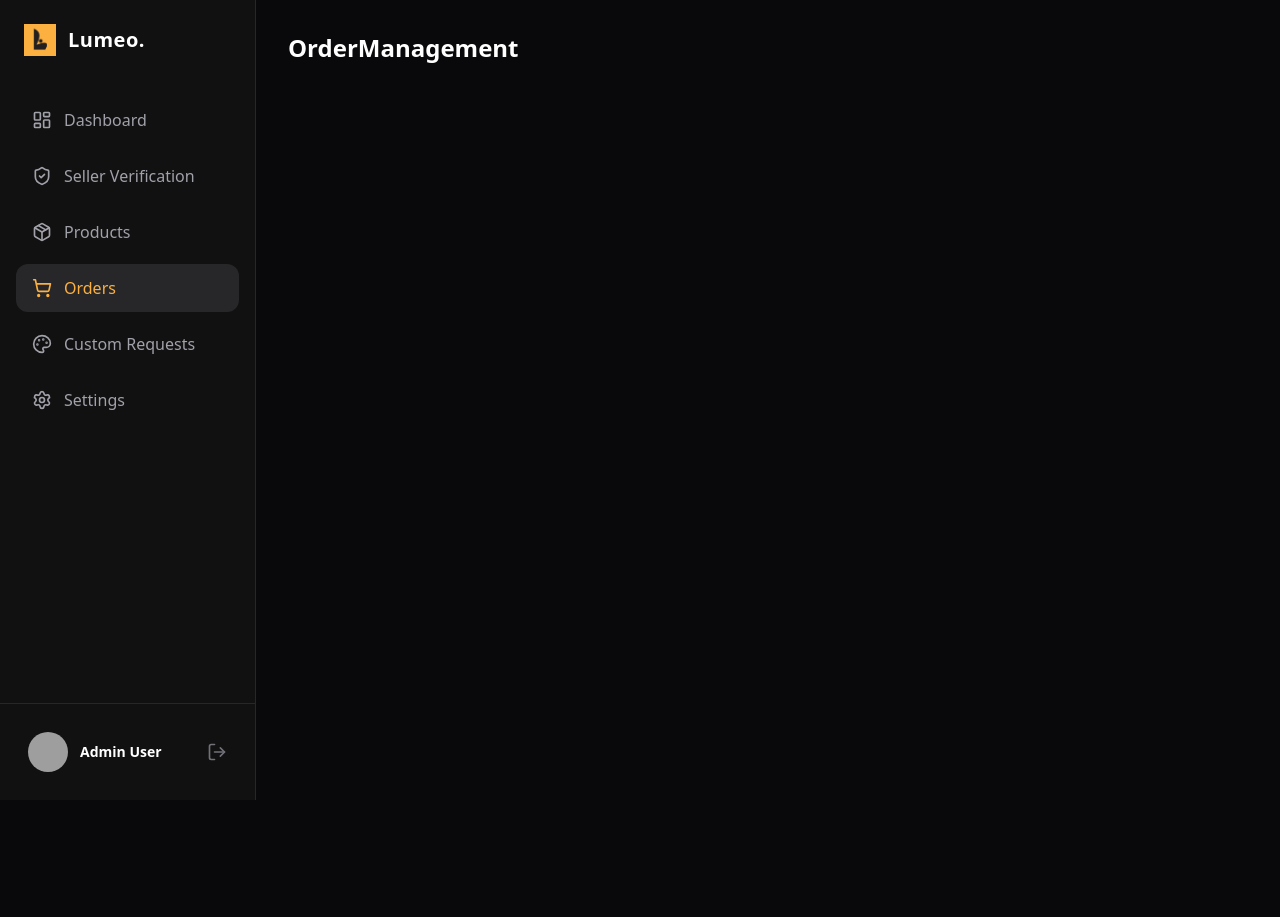
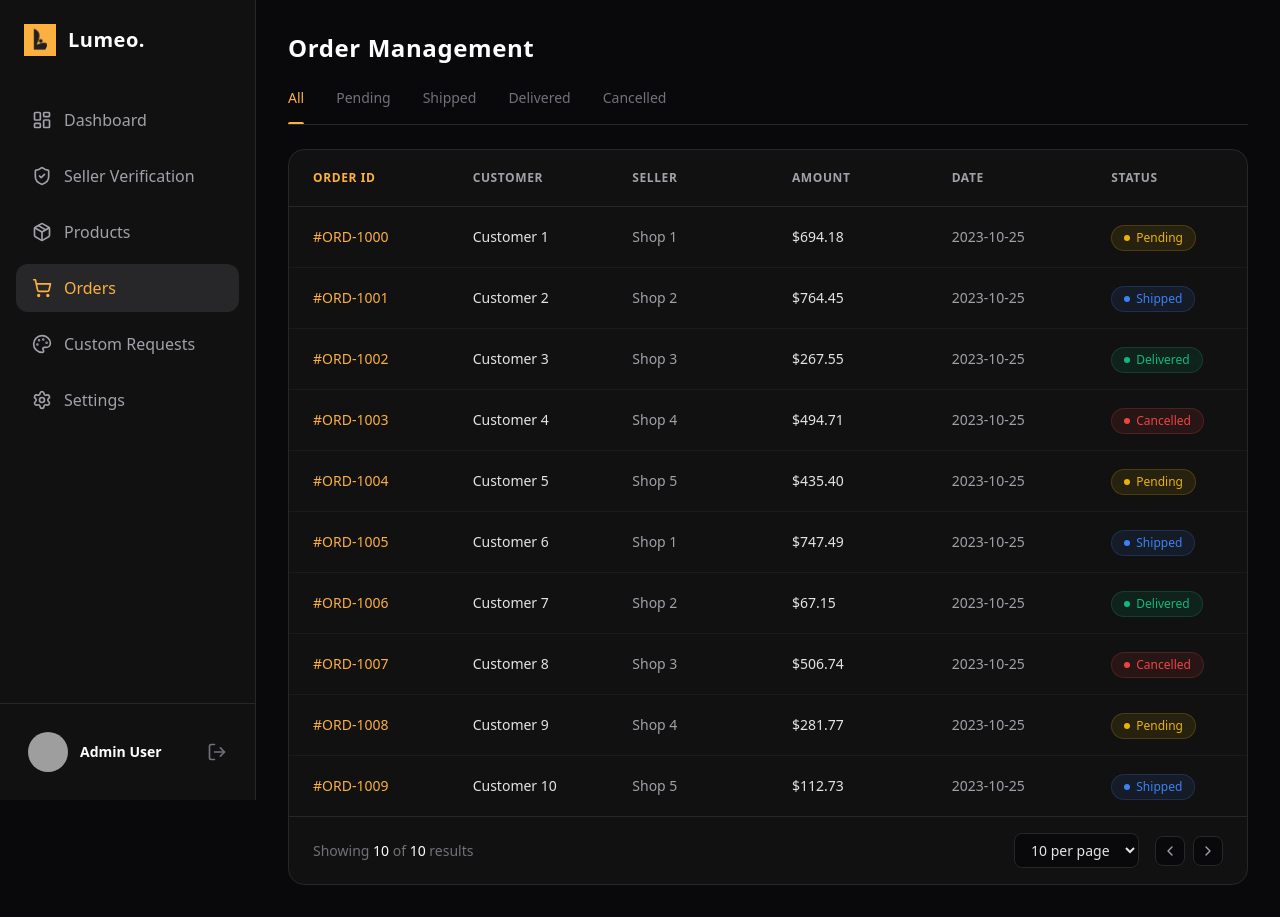
Before and after one commit to LumeoLK/Lumeo-App, a React (Vite) app in the folder admin-dashboard/: page /orders in a window 1280 px wide. Before the commit the page ends 800 px from the top, so only its background shows below. Built offline with nearby package versions, Linux system fonts and the light colour scheme; grey boxes are pictures that could not be loaded.

Commit message:
completed the order management page

```diff
--- a/admin-dashboard/src/pages/OrderManagement.jsx
+++ b/admin-dashboard/src/pages/OrderManagement.jsx
@@ -1,9 +1,155 @@
-import React from 'react';
+import React, { useState } from 'react';
+import { ChevronLeft, ChevronRight } from 'lucide-react';
+
+// Dummy data
+const initialOrders = [
+  { id: '#ORD-1000', customer: 'Customer 1', seller: 'Shop 1', amount: 694.18, date: '2023-10-25', status: 'Pending' },
+  { id: '#ORD-1001', customer: 'Customer 2', seller: 'Shop 2', amount: 764.45, date: '2023-10-25', status: 'Shipped' },
+  { id: '#ORD-1002', customer: 'Customer 3', seller: 'Shop 3', amount: 267.55, date: '2023-10-25', status: 'Delivered' },
+  { id: '#ORD-1003', customer: 'Customer 4', seller: 'Shop 4', amount: 494.71, date: '2023-10-25', status: 'Cancelled' },
+  { id: '#ORD-1004', customer: 'Customer 5', seller: 'Shop 5', amount: 435.40, date: '2023-10-25', status: 'Pending' },
+  { id: '#ORD-1005', customer: 'Customer 6', seller: 'Shop 1', amount: 747.49, date: '2023-10-25', status: 'Shipped' },
+  { id: '#ORD-1006', customer: 'Customer 7', seller: 'Shop 2', amount: 67.15, date: '2023-10-25', status: 'Delivered' },
+  { id: '#ORD-1007', customer: 'Customer 8', seller: 'Shop 3', amount: 506.74, date: '2023-10-25', status: 'Cancelled' },
+  { id: '#ORD-1008', customer: 'Customer 9', seller: 'Shop 4', amount: 281.77, date: '2023-10-25', status: 'Pending' },
+  { id: '#ORD-1009', customer: 'Customer 10', seller: 'Shop 5', amount: 112.73, date: '2023-10-25', status: 'Shipped' },
+];
+
+const tabs = ['All', 'Pending', 'Shipped', 'Delivered', 'Cancelled'];
 
 const OrderManagement = () => {
+  const [activeTab, setActiveTab] = useState('All');
+  const [itemsPerPage, setItemsPerPage] = useState(10);
+
+  // 1. Filter by the active tab
+  const filteredOrders = activeTab === 'All'
+    ? initialOrders
+    : initialOrders.filter(order => order.status === activeTab);
+
+  // 2. Slice the array so we only show the allowed "items per page"
+  const displayedOrders = filteredOrders.slice(0, itemsPerPage);
+
+  const getStatusBadge = (status) => {
+    switch (status) {
+      case 'Pending': return 'bg-yellow-500/10 text-yellow-500 border-yellow-500/20';
+      case 'Shipped': return 'bg-blue-500/10 text-blue-500 border-blue-500/20';
+      case 'Delivered': return 'bg-emerald-500/10 text-emerald-500 border-emerald-500/20';
+      case 'Cancelled': return 'bg-red-500/10 text-red-500 border-red-500/20';
+      default: return 'bg-zinc-500/10 text-zinc-500 border-zinc-500/20';
+    }
+  };
+
+  const getStatusDot = (status) => {
+    switch (status) {
+      case 'Pending': return 'bg-yellow-500';
+      case 'Shipped': return 'bg-blue-500';
+      case 'Delivered': return 'bg-emerald-500';
+      case 'Cancelled': return 'bg-red-500';
+      default: return 'bg-zinc-500';
+    }
+  };
+
   return (
-    <div className="text-white">
-      <h1 className="text-2xl font-bold">OrderManagement</h1>
+    <div className="w-full space-y-6">
+
+      <div>
+        <h1 className="text-2xl font-bold text-white tracking-wide">Order Management</h1>
+      </div>
+
+      <div className="flex gap-8 border-b border-zinc-800">
+        {tabs.map((tab) => (
+          <button
+            key={tab}
+            onClick={() => setActiveTab(tab)}
+            className={`pb-4 text-sm font-medium transition-colors relative ${
+              activeTab === tab
+                ? 'text-brand'
+                : 'text-zinc-500 hover:text-zinc-300'
+            }`}
+          >
+            {tab}
+            {activeTab === tab && (
+              <span className="absolute bottom-0 left-0 w-full h-0.5 bg-brand rounded-t-full"></span>
+            )}
+          </button>
+        ))}
+      </div>
+
+      <div className="bg-[#111111] rounded-2xl border border-zinc-800 overflow-hidden">
+        <div className="overflow-x-auto">
+          <table className="w-full text-left border-collapse">
+
+            <thead>
+              <tr className="border-b border-zinc-800 text-zinc-400 text-xs font-bold uppercase tracking-wider">
+                <th className="px-6 py-5 w-[16.6%] text-brand">Order ID</th>
+                <th className="px-6 py-5 w-[16.6%]">Customer</th>
+                <th className="px-6 py-5 w-[16.6%]">Seller</th>
+                <th className="px-6 py-5 w-[16.6%]">Amount</th>
+                <th className="px-6 py-5 w-[16.6%]">Date</th>
+                <th className="px-6 py-5 w-[16.6%]">Status</th>
+              </tr>
+            </thead>
+
+            <tbody className="divide-y divide-zinc-800/50">
+              {/* Map over displayedOrders instead of filteredOrders */}
+              {displayedOrders.map((order) => (
+                <tr key={order.id} className="hover:bg-[#18181b]/50 transition-colors">
+                  <td className="px-6 py-4 text-brand font-medium text-sm">{order.id}</td>
+                  <td className="px-6 py-4 text-zinc-200 text-sm">{order.customer}</td>
+                  <td className="px-6 py-4 text-zinc-400 text-sm">{order.seller}</td>
+                  <td className="px-6 py-4 text-zinc-200 text-sm">${order.amount.toFixed(2)}</td>
+                  <td className="px-6 py-4 text-zinc-400 text-sm">{order.date}</td>
+                  <td className="px-6 py-4">
+                    <span className={`inline-flex items-center gap-1.5 px-3 py-1 rounded-full text-xs font-medium border ${getStatusBadge(order.status)}`}>
+                      <span className={`w-1.5 h-1.5 rounded-full ${getStatusDot(order.status)}`}></span>
+                      {order.status}
+                    </span>
+                  </td>
+                </tr>
+              ))}
+
+              {filteredOrders.length === 0 && (
+                <tr>
+                  <td colSpan="6" className="px-6 py-8 text-center text-zinc-500 text-sm">
+                    No {activeTab.toLowerCase()} orders found.
+                  </td>
+                </tr>
+              )}
+            </tbody>
+          </table>
+        </div>
+
+        <div className="px-6 py-4 border-t border-zinc-800 flex flex-col sm:flex-row justify-between items-center gap-4 text-sm">
+
+          <div className="text-zinc-500">
+            {/* These variables now perfectly track what is physically on the screen vs what is in the current tab */}
+            Showing <span className="text-white font-medium">{displayedOrders.length}</span> of <span className="text-white font-medium">{filteredOrders.length}</span> results
+          </div>
+
+          <div className="flex items-center gap-4">
+            {/* The dropdown now controls the itemsPerPage state */}
+            <select
+              className="bg-[#09090b] text-zinc-200 border border-zinc-800 rounded-lg px-3 py-1.5 focus:outline-none focus:border-brand text-sm cursor-pointer"
+              value={itemsPerPage}
+              onChange={(e) => setItemsPerPage(Number(e.target.value))}
+            >
+              <option value={10}>10 per page</option>
+              <option value={25}>25 per page</option>
+              <option value={50}>50 per page</option>
+            </select>
+
+            <div className="flex gap-2">
+              <button className="p-1.5 rounded-lg border border-zinc-800 bg-[#09090b] text-zinc-400 hover:text-white hover:bg-zinc-800 transition-colors" title="Previous Page">
+                <ChevronLeft className="w-4 h-4" />
+              </button>
+              <button className="p-1.5 rounded-lg border border-zinc-800 bg-[#09090b] text-zinc-400 hover:text-white hover:bg-zinc-800 transition-colors" title="Next Page">
+                <ChevronRight className="w-4 h-4" />
+              </button>
+            </div>
+          </div>
+        </div>
+
+      </div>
     </div>
   );
 };
--- a/admin-dashboard/src/pages/ProductManagement.jsx
+++ b/admin-dashboard/src/pages/ProductManagement.jsx
@@ -162,7 +162,6 @@ const ProductManagement = () => {
           </table>
         </div>
 
-        {/* --- ADD THIS NEW PAGINATION FOOTER SECTION --- */}
         <div className="px-6 py-4 border-t border-zinc-800 flex flex-col sm:flex-row justify-between items-center gap-4 text-sm">
 
           {/* Results Counter */}
@@ -192,7 +191,6 @@ const ProductManagement = () => {
 
           </div>
         </div>
-        {/* --- END OF NEW PAGINATION FOOTER --- */}
 
       </div>
     </div>
```
